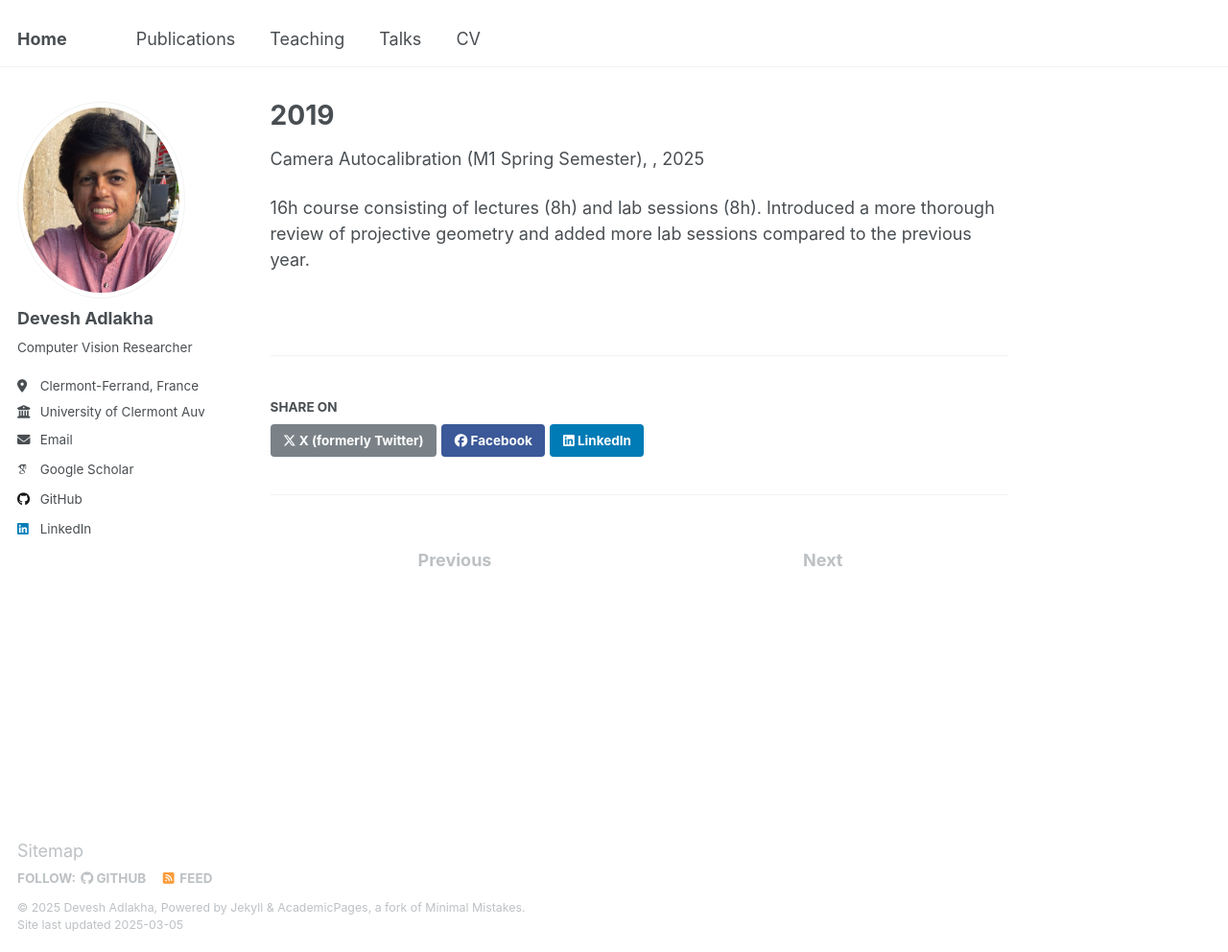
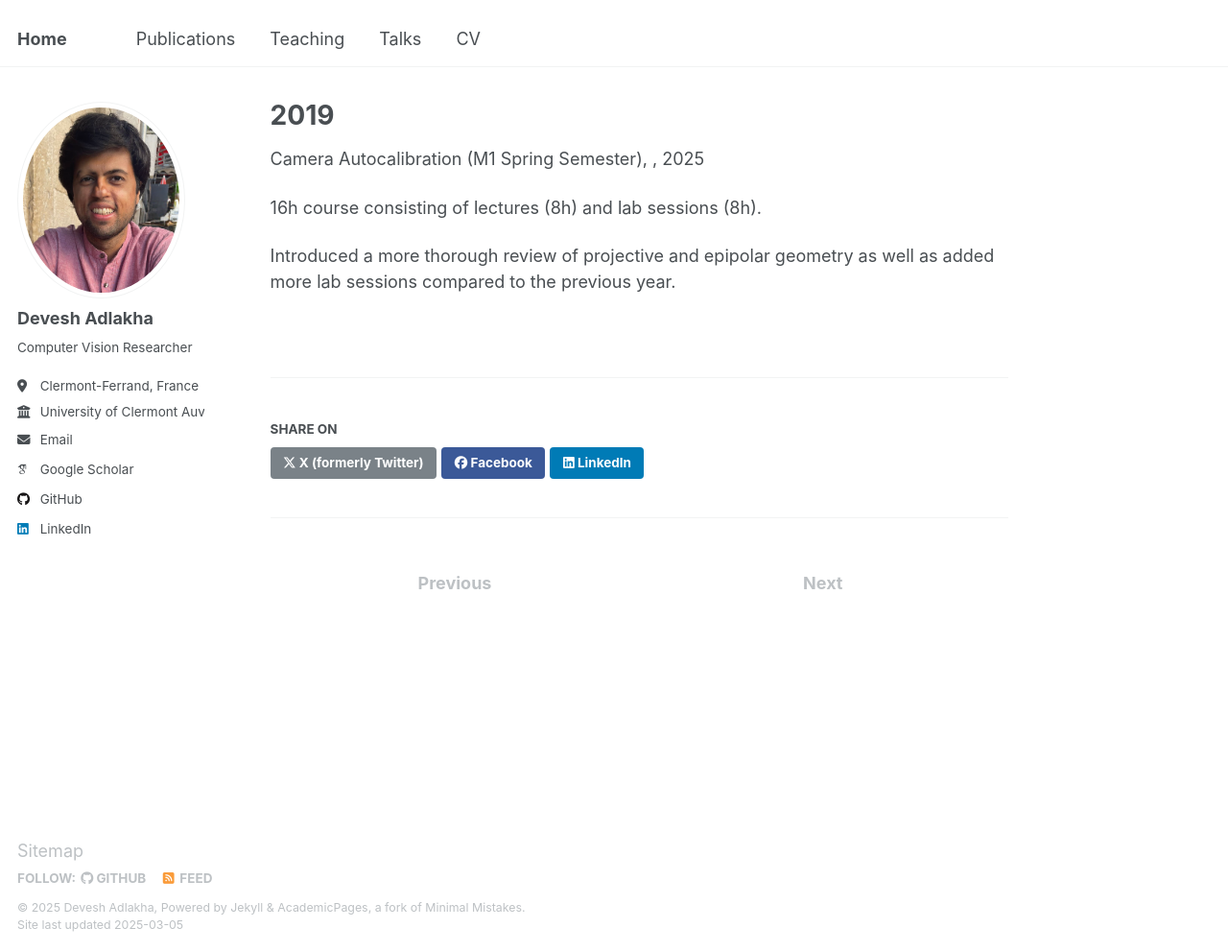
Before and after one commit to devadlakha/devadlakha.github.io, a Jekyll site: the page built from _teaching/2019.md, in a window 1280 px wide and 992 px high. Shown: the whole window at 96% size. Built offline with Jekyll 4.4.1, drawn with Linux system fonts in a browser that asks for light colours; some web fonts are replaced.

Commit message:
Update 2019.md

```diff
--- a/_teaching/2019.md
+++ b/_teaching/2019.md
@@ -7,4 +7,6 @@ venue:
 location:
 ---
 
-16h course consisting of lectures (8h) and lab sessions (8h). Introduced a more thorough review of projective geometry and added more lab sessions compared to the previous year.
+16h course consisting of lectures (8h) and lab sessions (8h).
+
+Introduced a more thorough review of projective and epipolar geometry as well as added more lab sessions compared to the previous year.
```
